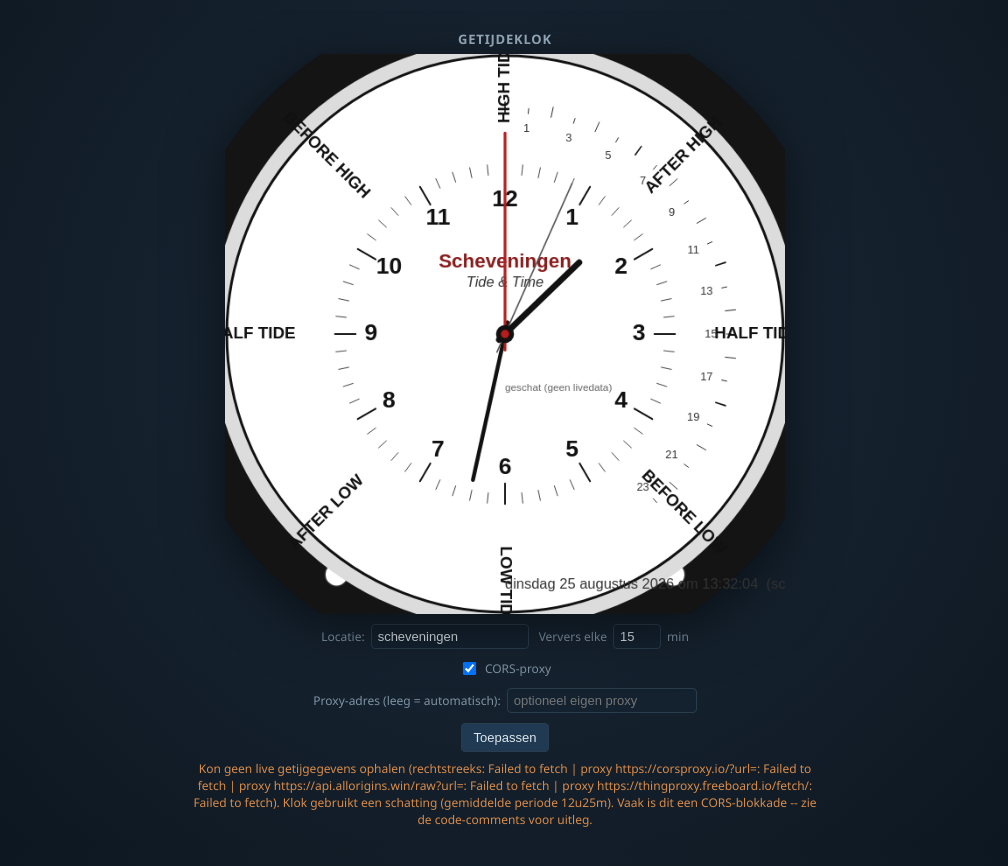
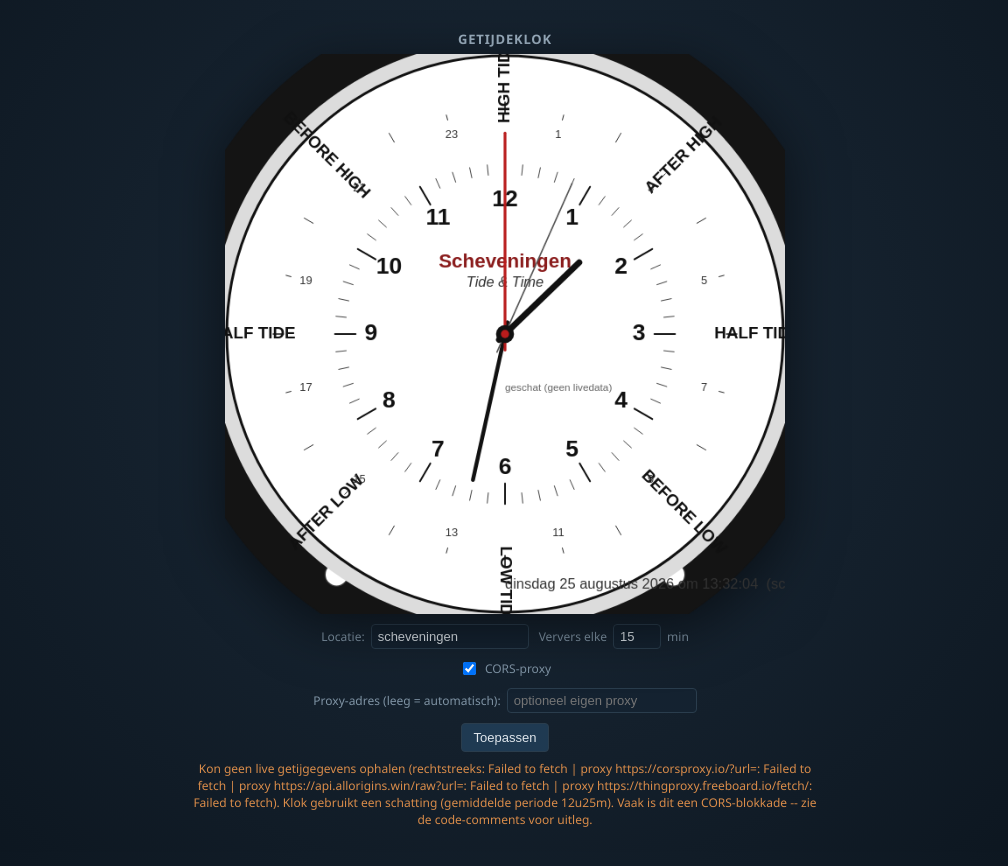
Before and after one commit to landkaart/Getijdeklok, a plain HTML site: page index.html in a window 1280 px wide. Shown: the whole page, without its empty margins (135-1143 px from the left). Drawn offline with Linux system fonts and the light colour scheme; no server answers.

Commit message:
Update index.html

```diff
--- a/index.html
+++ b/index.html
@@ -345,7 +345,7 @@
   // Getij-cijferring 0..23
   ctx.font = `${0.022 * R * 2}px Arial`; ctx.fillStyle = "#333";
   for (let i = 0; i < 24; i++) {
-    const ang = i * 6; //15
+    const ang = i * 15;
     const [x1, y1] = polar(ang, 0.86);
     const [x2, y2] = polar(ang, i % 2 === 0 ? 0.90 : 0.88);
     ctx.beginPath(); ctx.moveTo(x1, y1); ctx.lineTo(x2, y2);
```
